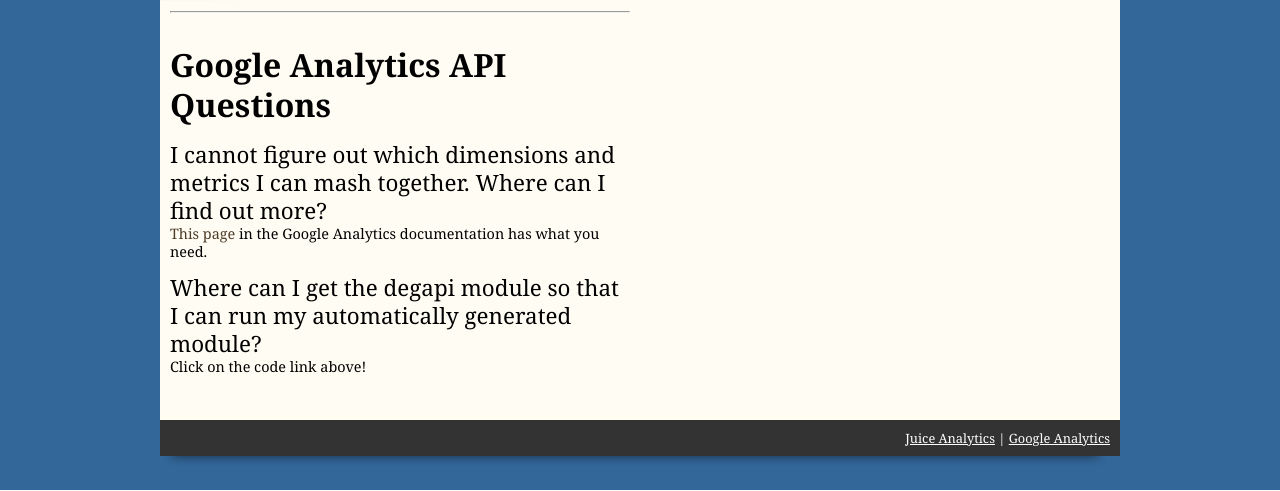
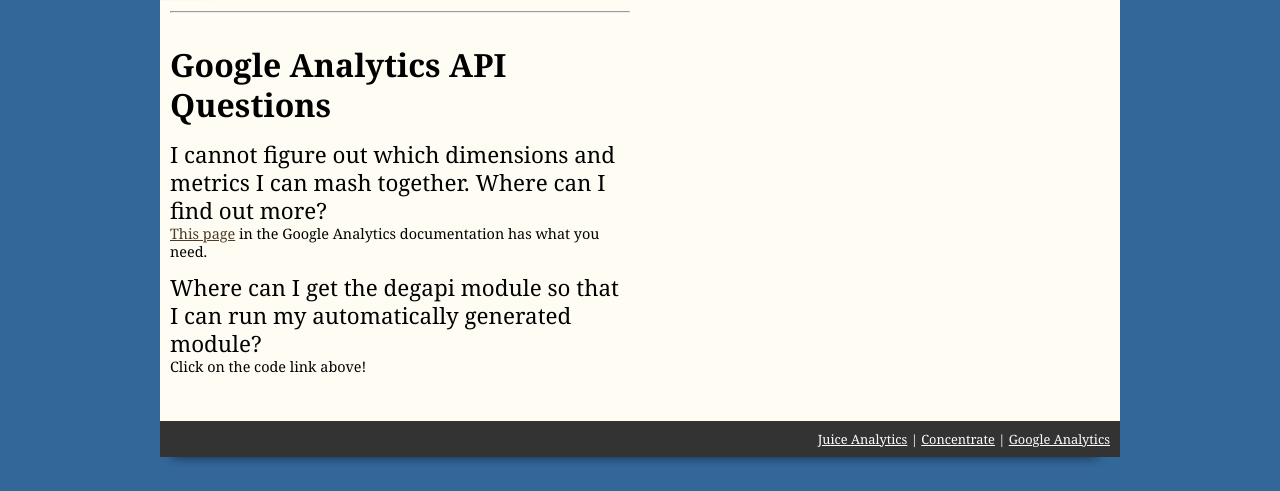
Before and after one commit to suryasev/vascodegapi-site, a Python web app: template templates/faq.html in a window 1280 px wide. Shown: the part 895-1386 px from the top of the page. Run offline with Jinja, Linux system fonts and the light colour scheme; the template is opened without the code that fills it, so the values that code supplies are empty; some libraries are stand-ins or nearby versions.

Commit message:
Minor fixes.

```diff
--- a/site_media/css/site.css
+++ b/site_media/css/site.css
@@ -26,6 +26,7 @@
 }
 a {
     color: #4E3B26;
+    text-decoration: underline;
 }
 a:hover {
     color: white;
--- a/templates/base.html
+++ b/templates/base.html
@@ -64,7 +64,7 @@
     <div id="footer">
         <div id="footer-inner">
 			{% block footer %}
-            <a href="http://www.juiceanalytics.com">Juice Analytics</a> | <a href="http://www.google.com/analytics/">Google Analytics</a>
+            <a href="http://www.juiceanalytics.com">Juice Analytics</a> | <a href="https://www.concentrateme.com">Concentrate</a> | <a href="http://www.google.com/analytics/">Google Analytics</a>
 			{% endblock %}
         </div>
         <div id="footer-shadow">
--- a/templates/faq.html
+++ b/templates/faq.html
@@ -1,6 +1,6 @@
 {% extends "base.html" %}
 {% block content %}
-<div style="padding: 0px">
+<div style="padding: 0px; float: right;">
 	<h2 id="frequently_asked_questions">
 		Frequently Asked Questions
 	</h2>
@@ -61,5 +61,6 @@
 		</div>
 	</div><br>
 </div>
+<div style="clear: both; height: 1px;"></div>
 
 {% endblock %}
```
